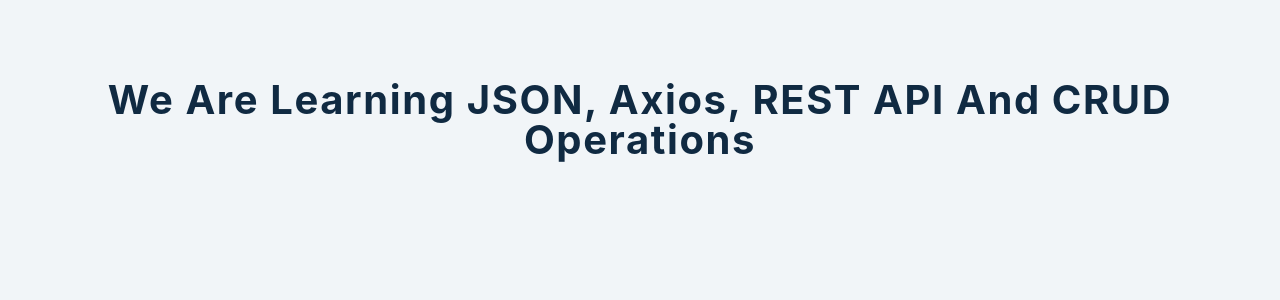
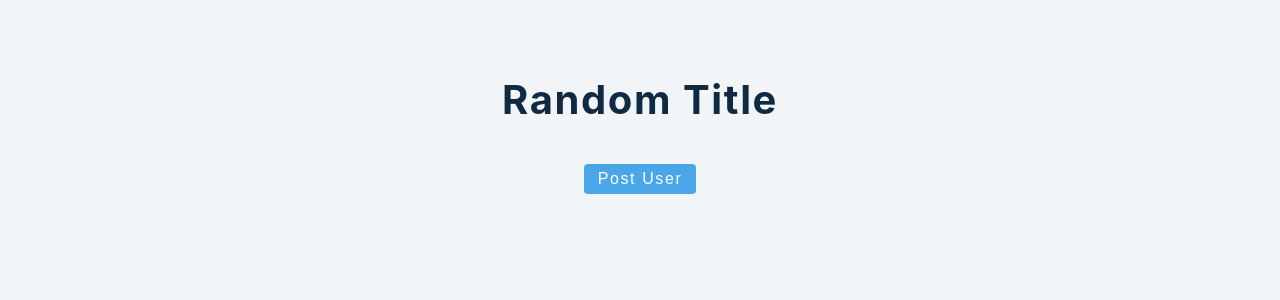
Before and after one commit to sagarva/advance-react, a React (Create React App) app: page / in a window 1280 px wide. Shown: the top 300 px of the page. Built offline with nearby package versions, Linux system fonts and the light colour scheme.

Commit message:
JSON Demo

```diff
--- a/src/tutorial/LearnJSON.js
+++ b/src/tutorial/LearnJSON.js
@@ -2,11 +2,30 @@
 import axios from 'axios';
 
 function LearnJSON() {
+    const handleClick = (b) =>{
+        const promise = axios.post("http://localhost:4040/users",{
+            name:"Batman"},{
+                headers:{
+                    ['content-type']: 'application/json'
+                }
+        })
 
+    promise.then(response => {
+        console.log(response)
+    })
+    promise.catch(error => {
+        console.error(error);
+    })
+}
     return (
         <>
-        <h2>We are Learning JSON, Axios, REST API and CRUD Operations</h2>
-
+        <h2>Random Title</h2>
+        <button type="button" className="btn" onClick={handleClick}>
+            Post User
+        </button>
+        {/*<button type='button' className='btn' onClick={getUsers}>
+            Get Users
+    </button>    */}
         </>
     )
 }
```
